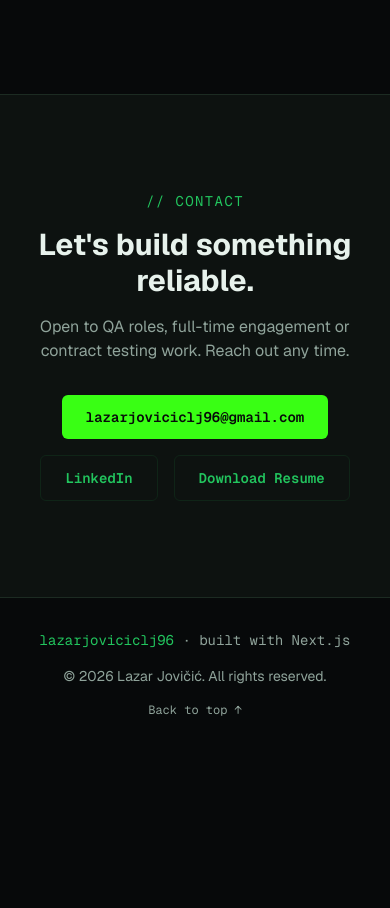
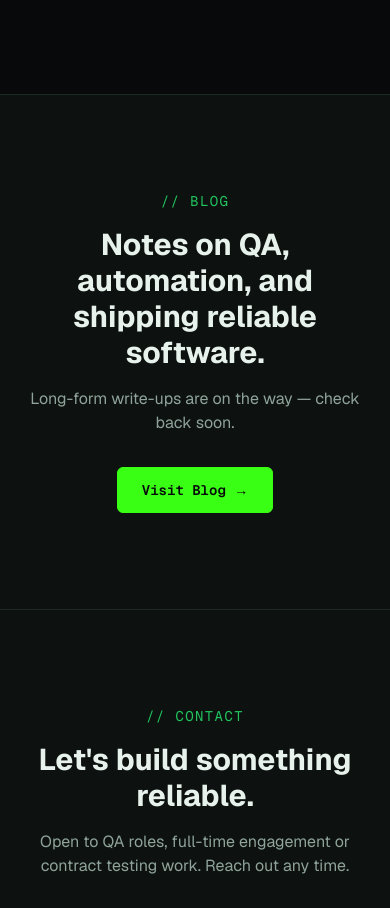
Before and after one commit to lazarjoviciclj96/MyPortfolioWebsite, a Next.js app: page / in a window 390 px wide. Shown: the part 8395-9303 px from the top of the page. Before the commit the page ends 9145 px from the top, so only its background shows below. Built offline with nearby package versions, Linux system fonts and the light colour scheme.

Commit message:
Adding Blog section, separate Blog page and Back to top separate button

```diff
--- /dev/null
+++ b/src/app/blog/page.tsx
@@ -0,0 +1,14 @@
+import type { Metadata } from "next";
+
+export const metadata: Metadata = {
+  title: "Blog — Lazar Jovičić",
+  description: "Blog posts on QA, automation, and shipping reliable software. Coming soon.",
+};
+
+export default function BlogPage() {
+  return (
+    <main className="flex min-h-screen items-center justify-center bg-background">
+      <p className="font-mono text-lg text-foreground">Available soon!</p>
+    </main>
+  );
+}
--- a/src/app/layout.tsx
+++ b/src/app/layout.tsx
@@ -1,5 +1,6 @@
 import type { Metadata } from "next";
 import { Geist, Geist_Mono } from "next/font/google";
+import BackToTop from "@/components/BackToTop";
 import "./globals.css";
 
 const geistSans = Geist({
@@ -30,6 +31,7 @@ export default function RootLayout({
     >
       <body className="min-h-full flex flex-col bg-background text-foreground">
         {children}
+        <BackToTop />
       </body>
     </html>
   );
--- a/src/app/page.tsx
+++ b/src/app/page.tsx
@@ -3,6 +3,7 @@ import Hero from "@/components/Hero";
 import About from "@/components/About";
 import Projects from "@/components/Projects";
 import Referrals from "@/components/Referrals";
+import Blog from "@/components/Blog";
 import Contact from "@/components/Contact";
 import Footer from "@/components/Footer";
 
@@ -15,6 +16,7 @@ export default function Home() {
         <About />
         <Projects />
         <Referrals />
+        <Blog />
         <Contact />
       </main>
       <Footer />
--- /dev/null
+++ b/src/components/BackToTop.tsx
@@ -0,0 +1,26 @@
+"use client";
+
+import { useEffect, useState } from "react";
+
+export default function BackToTop() {
+  const [visible, setVisible] = useState(false);
+
+  useEffect(() => {
+    const onScroll = () => setVisible(window.scrollY > 400);
+    onScroll();
+    window.addEventListener("scroll", onScroll, { passive: true });
+    return () => window.removeEventListener("scroll", onScroll);
+  }, []);
+
+  return (
+    <a
+      href="#top"
+      aria-label="Back to top"
+      className={`fixed bottom-6 right-6 z-50 flex items-center gap-2 rounded-full border border-neon bg-neon px-5 py-3 font-mono text-sm font-semibold text-background shadow-[0_0_16px_rgba(57,255,20,0.4)] transition-all duration-300 hover:scale-110 hover:shadow-[0_0_24px_rgba(57,255,20,0.6)] ${
+        visible ? "translate-y-0 opacity-100" : "pointer-events-none translate-y-4 opacity-0"
+      }`}
+    >
+      Back to top <span aria-hidden="true">↑</span>
+    </a>
+  );
+}
--- /dev/null
+++ b/src/components/Blog.tsx
@@ -0,0 +1,29 @@
+export default function Blog() {
+  return (
+    <section
+      id="blog"
+      className="border-t border-border bg-background-elevated py-24"
+    >
+      <div className="mx-auto max-w-6xl px-6 text-center">
+        <h2 className="font-mono text-sm uppercase tracking-widest text-neon-soft">
+          // Blog
+        </h2>
+        <h3 className="mx-auto mt-4 max-w-xl text-3xl font-bold text-foreground sm:text-4xl">
+          Notes on QA, automation, and shipping reliable software.
+        </h3>
+        <p className="mx-auto mt-4 max-w-md text-muted">
+          Long-form write-ups are on the way — check back soon.
+        </p>
+
+        <div className="mt-8">
+          <a
+            href="/blog"
+            className="inline-block rounded-md border border-neon bg-neon px-6 py-3 font-mono text-sm font-semibold text-background transition-transform hover:scale-[1.03] hover:shadow-[0_0_24px_rgba(57,255,20,0.5)]"
+          >
+            Visit Blog →
+          </a>
+        </div>
+      </div>
+    </section>
+  );
+}
--- a/src/components/Footer.tsx
+++ b/src/components/Footer.tsx
@@ -11,9 +11,6 @@ export default function Footer() {
           with Next.js
         </p>
         <p>&copy; {year} {personal.name}. All rights reserved.</p>
-        <a href="#top" className="font-mono text-xs hover:text-neon">
-          Back to top ↑
-        </a>
       </div>
     </footer>
   );
--- a/src/components/Header.tsx
+++ b/src/components/Header.tsx
@@ -7,6 +7,7 @@ const NAV_LINKS = [
   { label: "About", href: "#about" },
   { label: "Projects", href: "#projects" },
   { label: "Referrals", href: "#referrals" },
+  { label: "Blog", href: "/blog" },
   { label: "Contact", href: "#contact" },
 ];
 
```
